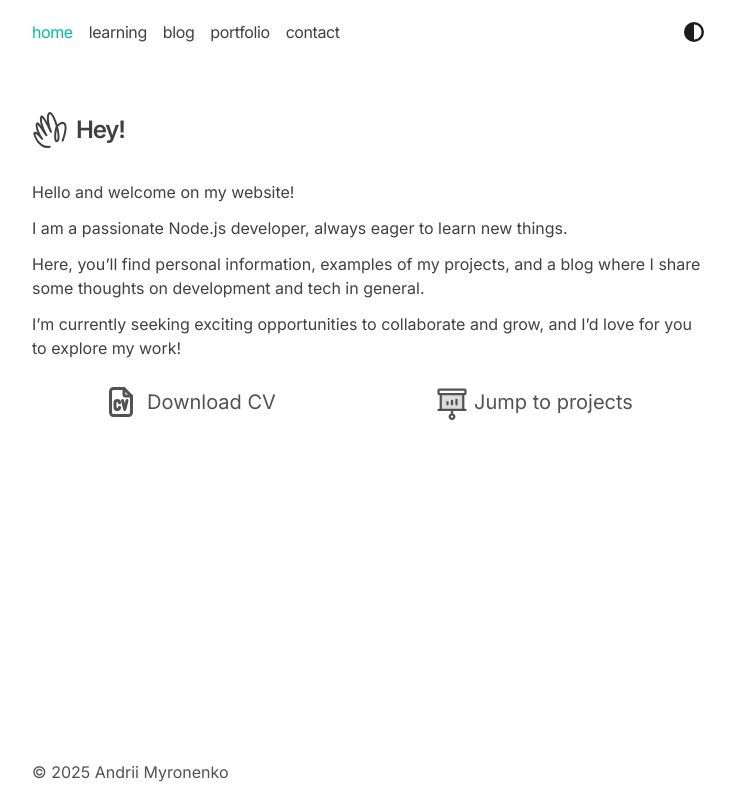
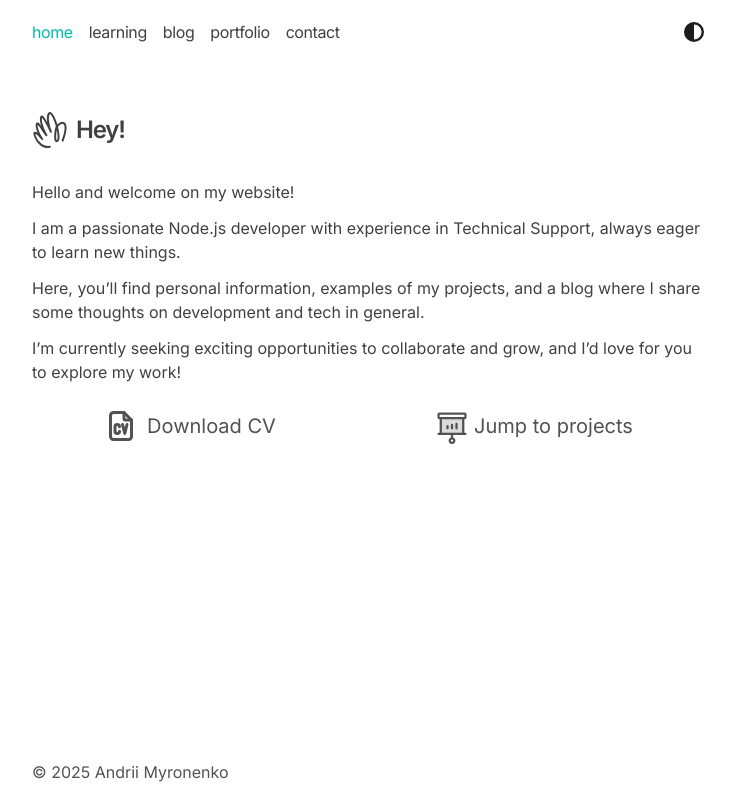
Before and after one commit to andmiron/portfolio, a React (Vite) app: page / in a window 1280 px wide. Shown: the whole page, without its empty margins (272-1007 px from the left). Built offline with nearby package versions, Linux system fonts and the light colour scheme.

Commit message:
update package-lock.json and improve Home component description

```diff
--- a/src/components/Home.jsx
+++ b/src/components/Home.jsx
@@ -11,7 +11,8 @@ export default function Home() {
       <PageHeader icon={<SiHey size={36} />} text="Hey!" />
       <p className="mb-3">Hello and welcome on my website!</p>
       <p className="mb-3">
-        I am a passionate Node.js developer, always eager to learn new things.
+        I am a passionate Node.js developer with experience in Technical
+        Support, always eager to learn new things.
       </p>
       <p className="mb-3">
         Here, you’ll find personal information, examples of my projects, and a
--- a/src/components/ThemeToggle.jsx
+++ b/src/components/ThemeToggle.jsx
@@ -12,9 +12,8 @@ function ThemeToggle() {
       className="flex items-center justify-center transition-opacity duration-300 hover:opacity-90 cursor-pointer"
     >
       <FaCircleHalfStroke
-        className={`h-[20px] w-[20px] ${
-          theme === "dark" ? "text-[#D4D4D4]" : "text-[#1c1c1c]"
-        }`}
+        className={`h-[20px] w-[20px] ${theme === "dark" ? "text-[#D4D4D4]" : "text-[#1c1c1c]"
+          }`}
       />
     </button>
   );
```
Also changed, not shown: 1 other file (tests, documents, lock files or other folders).
